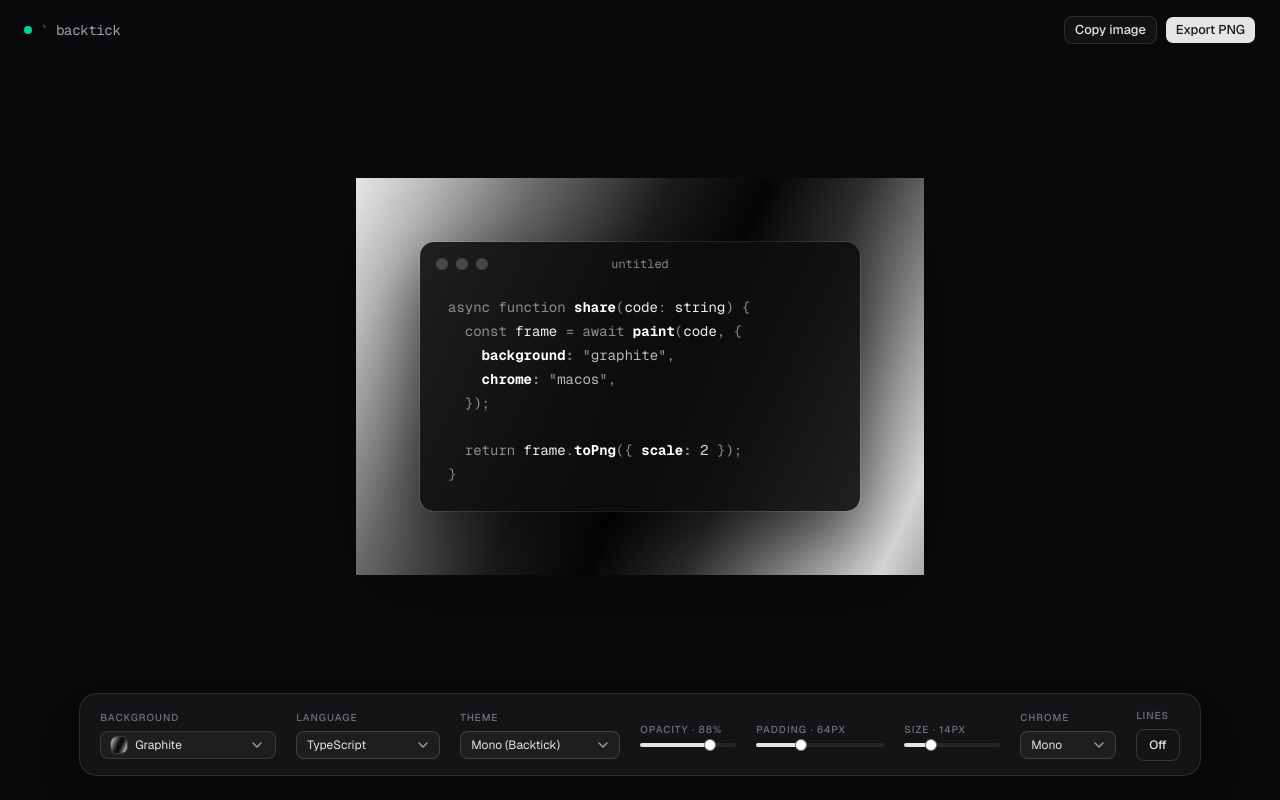
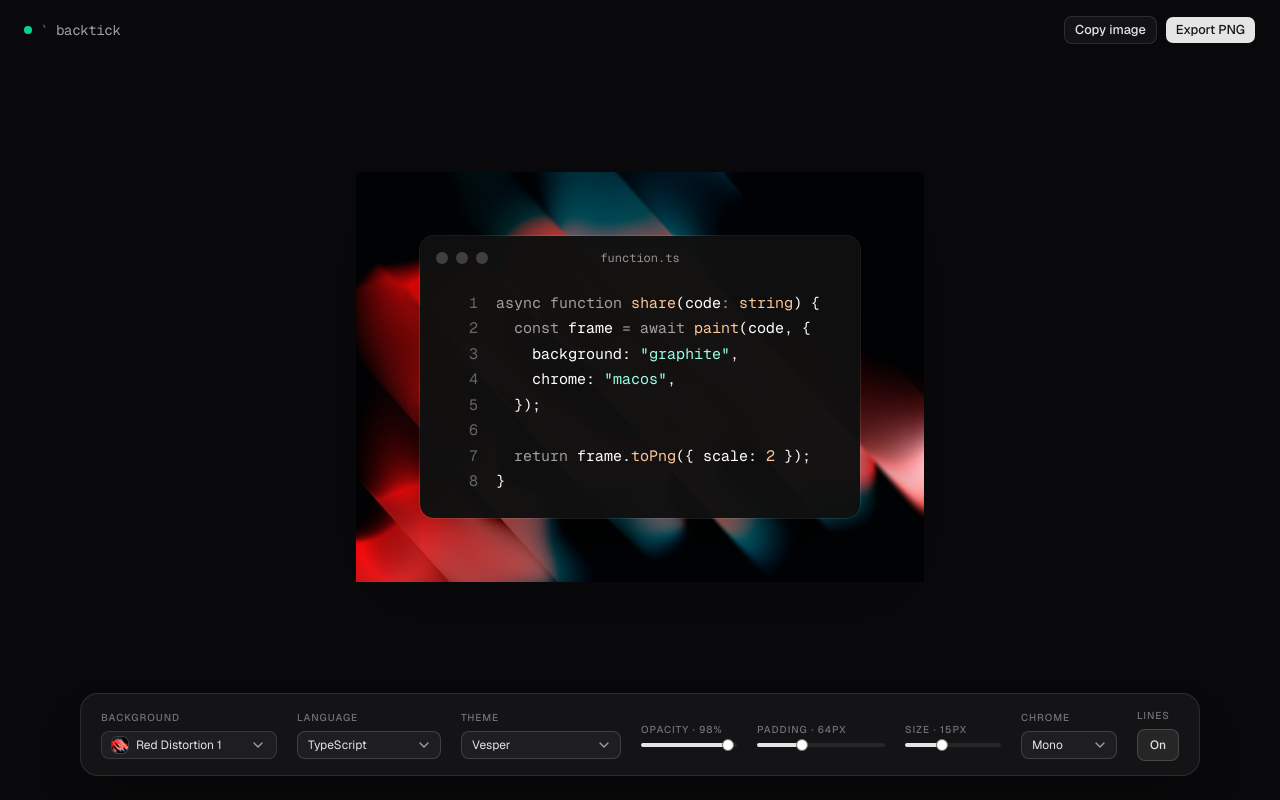
Before and after one commit to crafter-station/backtick, a Next.js app: page / in a window 1280 px wide. Built offline with nearby package versions, Linux system fonts and the light colour scheme.

Commit message:
feat(editor): default to red distortion wallpaper and Vesper theme

```diff
--- a/app/editor.tsx
+++ b/app/editor.tsx
@@ -51,17 +51,20 @@ const LANGUAGES = [...bundledLanguagesInfo].sort((a, b) =>
   a.name.localeCompare(b.name),
 );
 
+const DEFAULT_BACKGROUND =
+  WALLPAPERS.find((w) => w.id === "wp-red_distortion_1") ?? BACKGROUNDS[0];
+
 export default function Editor() {
   const [code, setCode] = useState(DEFAULT_CODE);
   const [lang, setLang] = useState<BundledLanguage>("typescript");
-  const [theme, setTheme] = useState<string>(MONO_THEME.name!);
-  const [background, setBackground] = useState(BACKGROUNDS[0]);
+  const [theme, setTheme] = useState<string>("vesper");
+  const [background, setBackground] = useState(DEFAULT_BACKGROUND);
   const [padding, setPadding] = useState<number>(64);
-  const [opacity, setOpacity] = useState<number>(88);
-  const [fontSize, setFontSize] = useState<number>(14);
-  const [lineNumbers, setLineNumbers] = useState(false);
+  const [opacity, setOpacity] = useState<number>(98);
+  const [fontSize, setFontSize] = useState<number>(15);
+  const [lineNumbers, setLineNumbers] = useState(true);
   const [chrome, setChrome] = useState<ChromeStyle>("mono");
-  const [title, setTitle] = useState("untitled");
+  const [title, setTitle] = useState("function.ts");
   const [html, setHtml] = useState("");
   const [themeBg, setThemeBg] = useState("#101010");
   const [themeFg, setThemeFg] = useState("#dbd7ca");
```
